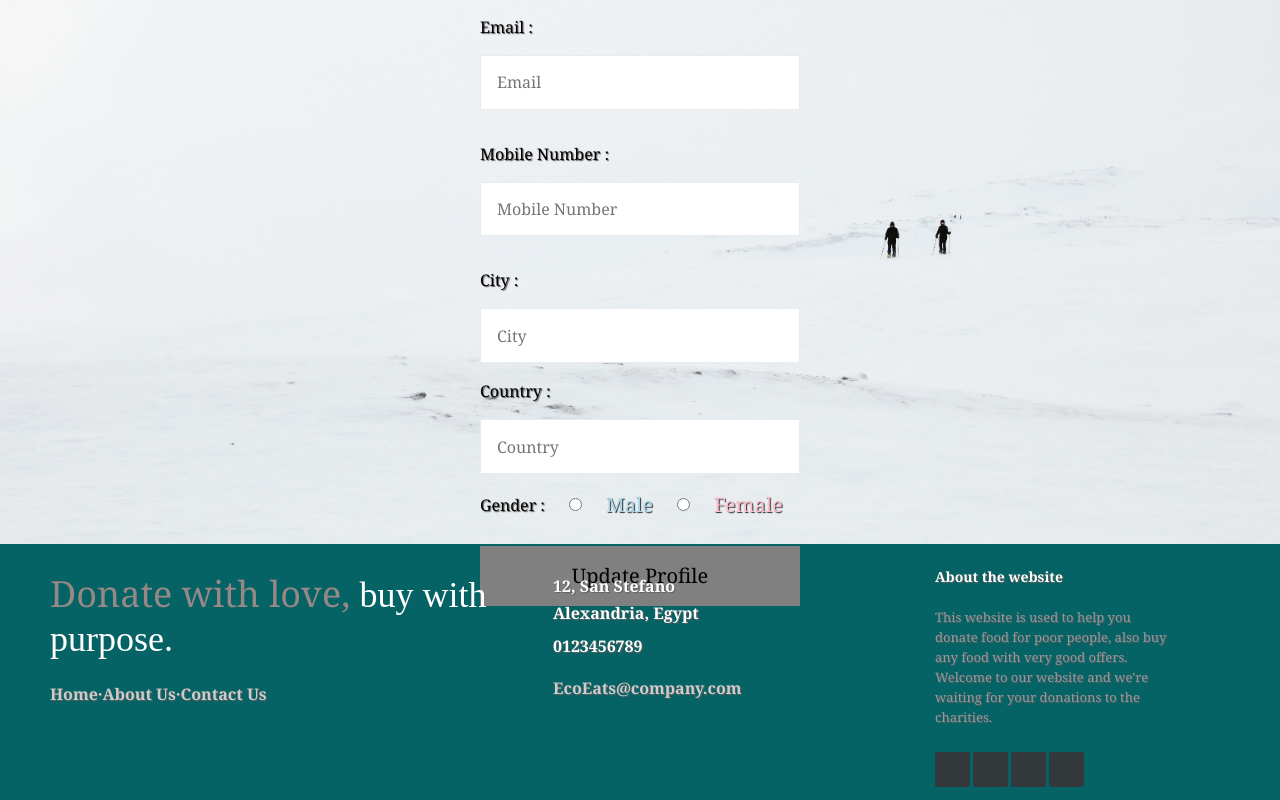
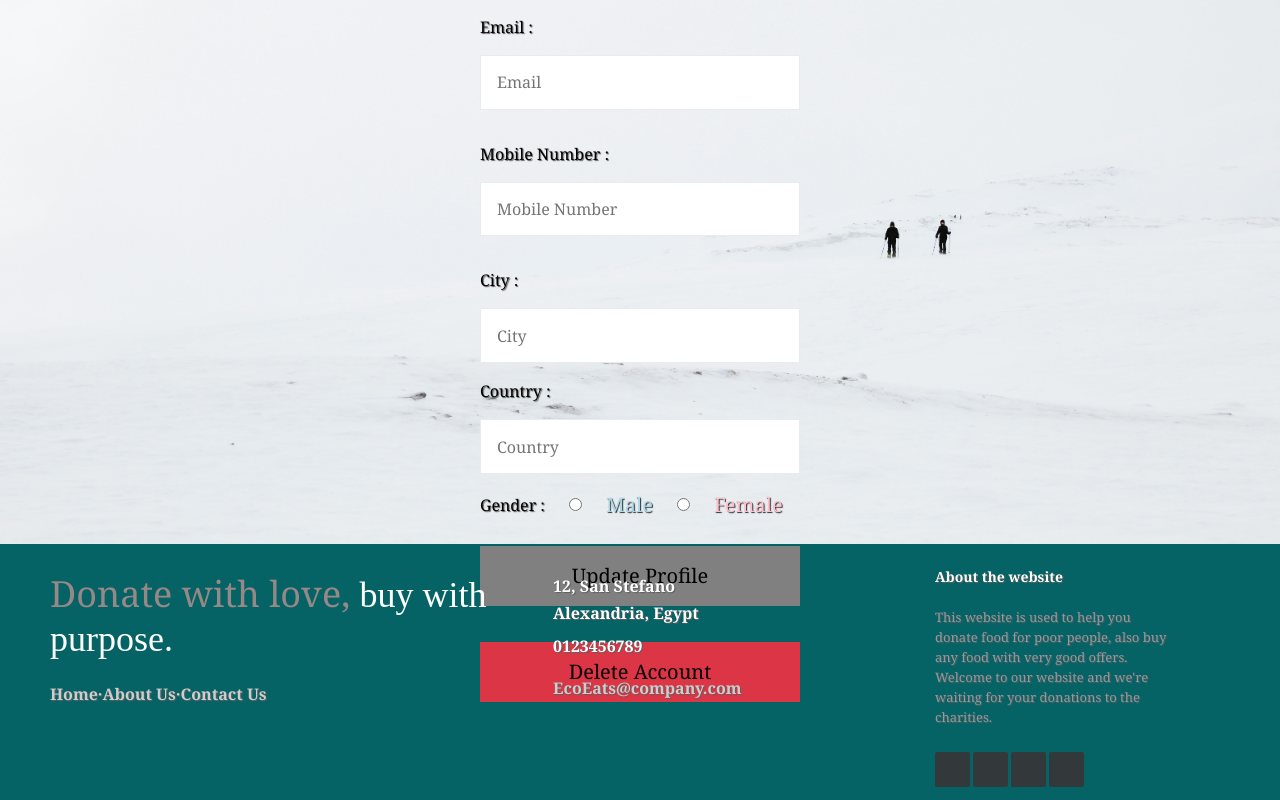
Before and after one commit to RehamMuhammed/EcoEats, a React (Create React App) app: page /profile/1 in a window 1280 px wide. Shown: the part 346-1146 px from the top of the page. Built offline with nearby package versions, Linux system fonts and the light colour scheme; no server answers; the database is empty; a web font is replaced by a local one.

Commit message:
Delete Account

```diff
--- a/src/components/Profile/Profile.jsx
+++ b/src/components/Profile/Profile.jsx
@@ -1,15 +1,20 @@
 import React, { useCallback, useEffect, useState } from 'react'
 import './Profile.css'
-import { Link, useParams } from 'react-router-dom';
+import { Link, Route, useNavigate, useParams } from 'react-router-dom';
 import { useForm } from 'react-hook-form';
-import { db } from '../../FireBase.config';
-import { collection, doc, getDocs, setDoc } from 'firebase/firestore';
+import { auth, db } from '../../FireBase.config';
+import { collection, doc, getDocs, setDoc, deleteDoc } from 'firebase/firestore';
 import toast from 'react-hot-toast';
+import { deleteUser } from 'firebase/auth';
 
 function Profile() {
+    const navigate = useNavigate()
+
+
     const { id: userId } = useParams()
     const [userData, setUserData] = useState({});
     const [isLoading, setIsLoading] = useState(false);
+    const [isLoadingDelete, setIsLoadingDelete] = useState(false);
     const { register, handleSubmit, watch, formState: { errors }, setValue } = useForm()
     const onSubmit = async (data) => {
         setIsLoading(true);
@@ -41,6 +46,25 @@ function Profile() {
     useEffect(() => {
         getUsers()
     }, [])
+
+    const onDelete = async () => {
+        setIsLoadingDelete(true)
+        const user = auth.currentUser;
+        const userDocRef = doc(db, 'users', userId);
+        try {
+            await deleteUser(user)
+            await deleteDoc(userDocRef)
+            alert("Deleted Successfully")
+            navigate('/signup')
+
+        } catch (e) {
+            console.log("error: ", e)
+        } finally {
+            setIsLoadingDelete(false);
+        }
+
+    }
+
 
     return (
         <div style={{ backgroundImage: `url(${require('../../images/white2.jpg')})`, backgroundSize: 'cover', backgroundPosition: 'center', height: '100vh' }}>
@@ -79,7 +103,8 @@ function Profile() {
                                     <label style={{ color: 'pink', textShadow: '1px 1px 1px #2c2d34 ', fontSize: '20px' }}>Female</label>
                                 </div>
                             </div>
-                            <button className=' button-btn button   ' disabled={isLoading}>{isLoading ? 'Loading...' : 'Update Profile'}</button><br></br>
+                            <button className=' button-btn button   ' disabled={isLoading}>{isLoading ? 'Loading...' : 'Update Profile'}</button>
+                            <button onClick={onDelete} type='button' className=' button-btn button  bg-danger ' disabled={isLoadingDelete}>{isLoadingDelete ? 'Loading...' : 'Delete Account'}</button>
                         </form>
 
                     </div>
```
